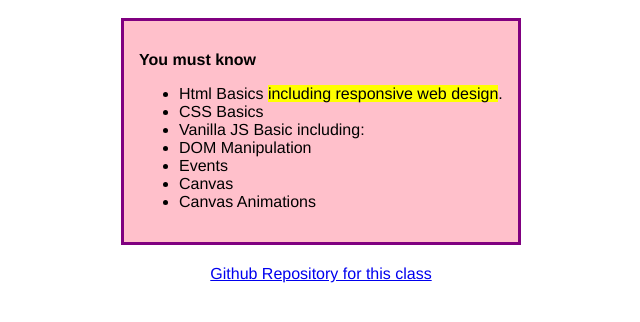
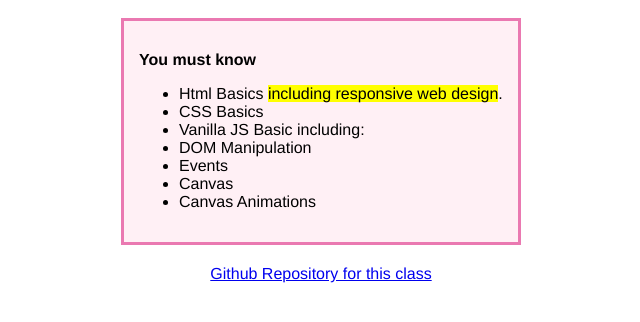
Before and after one commit to SHFRANCE/Workshop3---Web-Application-Architectures, a plain HTML site: page index.html in a window 1280 px wide. Shown: the part 48-370 px from the top of the page, without its empty margins (319-959 px from the left). Drawn offline with Linux system fonts and the light colour scheme.

Commit message:
Update style.css

```diff
--- a/style.css
+++ b/style.css
@@ -11,8 +11,8 @@ h1
 	width: 400px;
 	box-sizing: border-box;
 	margin: 20px auto;
-	border: 3px solid purple;
-	background-color: pink;
+	border: 3px solid #ea79b1;
+	background-color: #fff0f5;
 	text-align: left;
 	font-family: Helvetica, sans-serif;
 }
```
